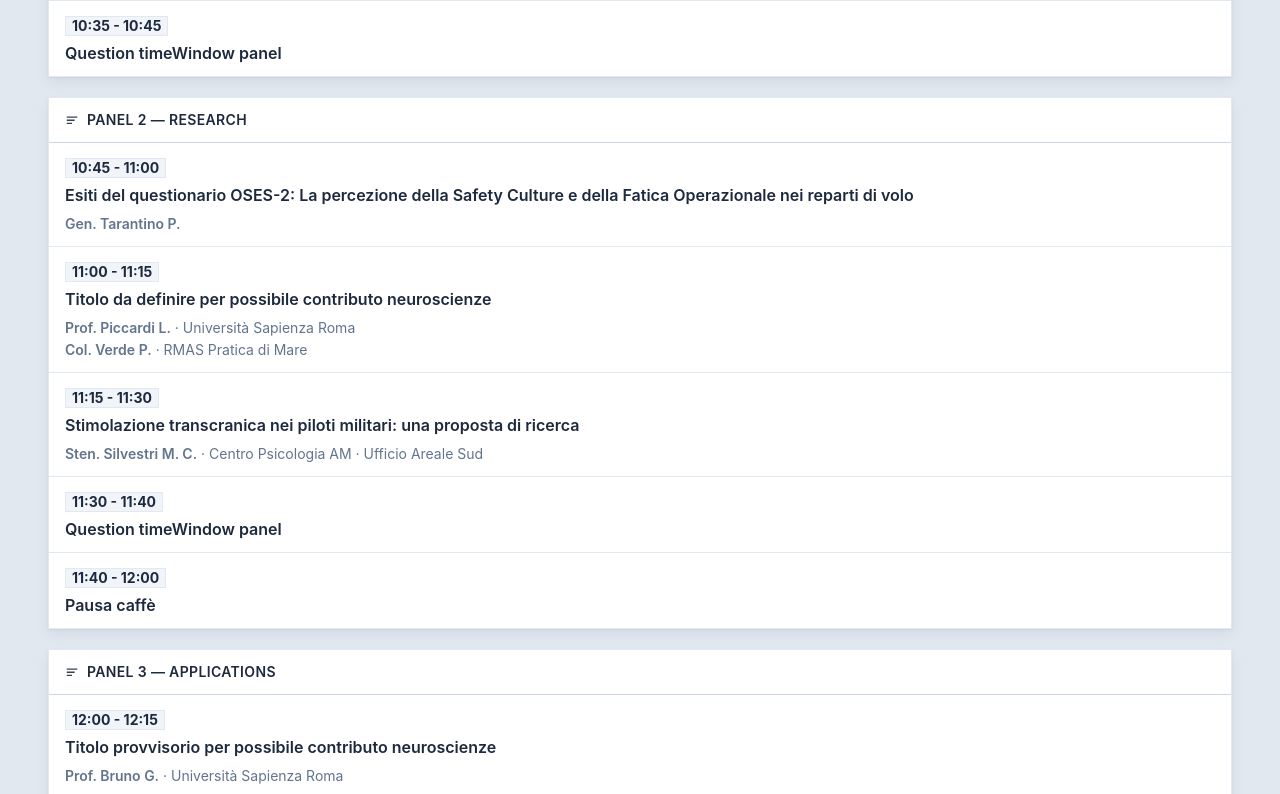
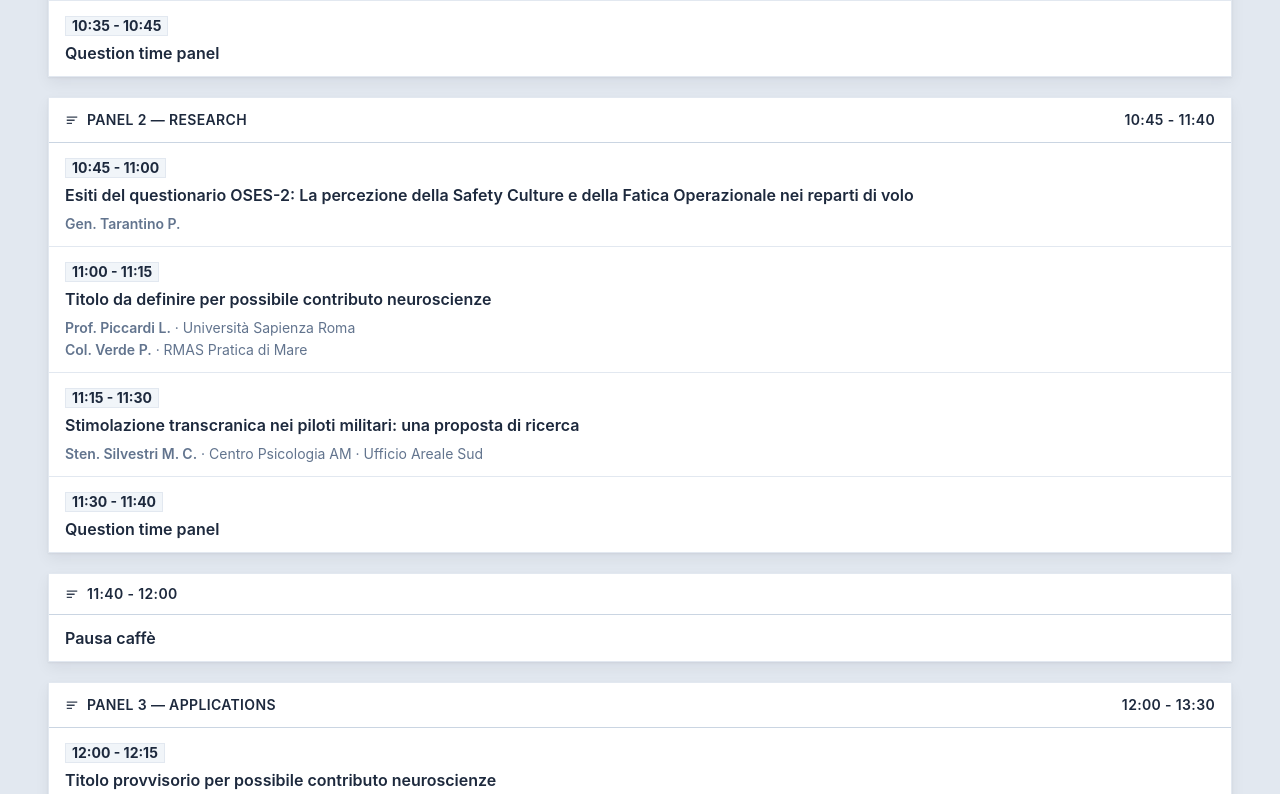
Before and after one commit to alkaest2002/aviation-psy, a website built with Vite: page pages/programma.html in a window 1280 px wide. Shown: the part 1629-2423 px from the top of the page. Built offline with nearby package versions, Linux system fonts and the light colour scheme.

Commit message:
Update site

```diff
--- a/pages/programma.html
+++ b/pages/programma.html
@@ -110,13 +110,16 @@
                                         hover:shadow-[0_2px_6px_rgba(15,23,42,0.08),0_10px_20px_rgba(15,23,42,0.08)]">
 
                                     <!-- Panel header -->
-                                    <div class="px-4 py-3 flex items-center gap-2 bg-white border-b border-slate-300">
+                                    <div class="px-4 py-3 flex items-center justify-between gap-2 bg-white border-b border-slate-300">
+                                        <div class="flex items-center gap-2">
                                             <svg class="h-3.5 w-3.5 text-gray-700 shrink-0" viewBox="0 0 16 16"
                                                 fill="currentColor" aria-hidden="true">
                                                 <path d="M2 4h12v1.5H2V4Zm0 3.5h9V9H2V7.5Zm0 3.5h6v1.5H2V11Z" />
                                             </svg>
                                             <span class="text-sm font-semibold tracking-wide uppercase"
                                                 x-text="event.title"></span>
+                                        </div>
+                                        <span class="text-sm font-semibold tracking-wide uppercase"  x-text="event.timeWindow"></span>
                                     </div>
 
                                     <!-- Talk rows -->
--- a/src/program.json
+++ b/src/program.json
@@ -187,7 +187,7 @@
                         {
                             "timeWindow": "10:35 - 10:45",
                             "duration": 10,
-                            "title": "Question timeWindow panel",
+                            "title": "Question time panel",
                             "authors": null
                         }
                     ]
@@ -250,22 +250,22 @@
                         {
                             "timeWindow": "11:30 - 11:40",
                             "duration": 10,
-                            "title": "Question timeWindow panel",
+                            "title": "Question time panel",
                             "description": null,
                             "authors": null
-                        },
-                        {
-                            "timeWindow": "11:40 - 12:00",
-                            "duration": 20,
-                            "title": "Pausa caffè",
-                            "description": null,
-                            "authors": null,
-                            "talks": null
                         }
                     ]
                 },
                 {
-                    "timeWindow": null,
+                    "timeWindow":  "11:40 - 12:00",
+                    "duration": 20,
+                    "title": "Pausa caffè",
+                    "description": null,
+                    "authors": null,
+                    "talks": null
+                },
+                {
+                    "timeWindow": "12:00 - 13:30",
                     "duration": 90,
                     "title": "Panel 3 — Applications",
                     "description": null,
@@ -342,7 +342,7 @@
                         {
                             "timeWindow": "13:00 - 13:30",
                             "duration": 30,
-                            "title": "Question timeWindow panel",
+                            "title": "Question time panel",
                             "description": null,
                             "authors": null,
                             "talks": null
```
Lines whose indentation alone changed are shown as unchanged.
